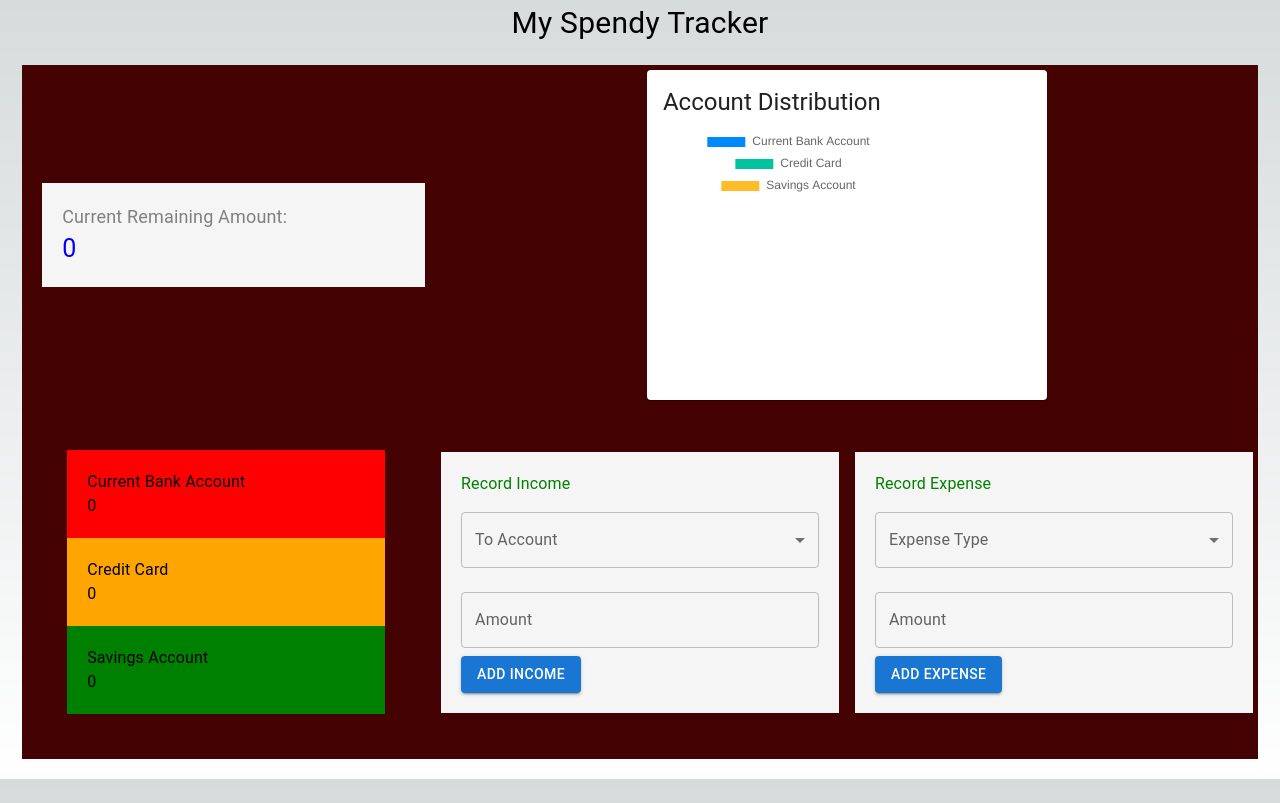
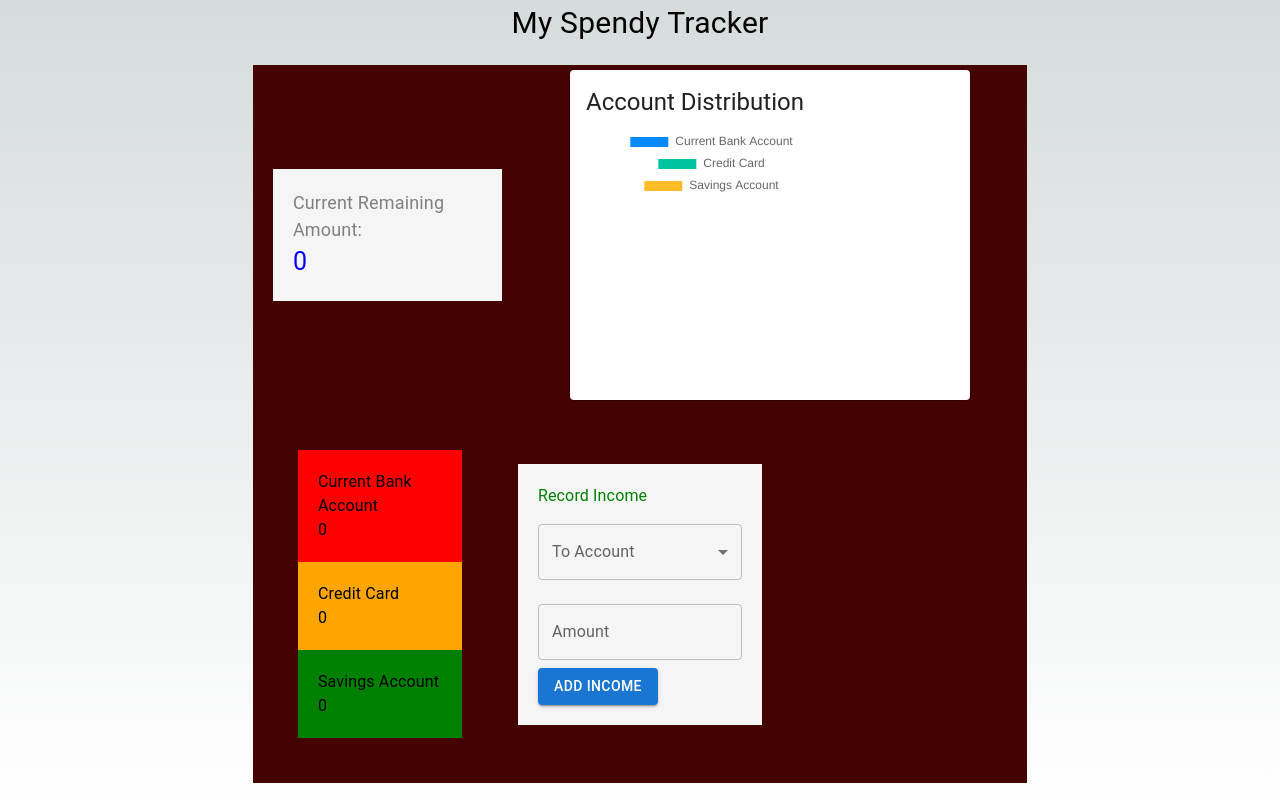
Before and after one commit to ro61zzy/personal_finance_tracker, a Next.js app: page / in a window 1280 px wide. Built offline with nearby package versions, Linux system fonts and the light colour scheme.

Commit message:
Fix: Pie and expense by adding categories

```diff
--- a/src/FinanceContext.js
+++ b/src/FinanceContext.js
@@ -1,4 +1,5 @@
 // FinanceContext.js
+
 import React, { createContext, useContext, useState, useEffect } from 'react';
 
 const FinanceContext = createContext();
@@ -10,6 +11,7 @@
       creditCard: 0,
       savingsAccount: 0,
     },
+    categories: ['Transport', 'Going Out', 'Food Shopping', 'Self Care', 'Others', 'Insurance'],
     transactions: []
   });
 
@@ -24,6 +26,7 @@
           creditCard: 0,
           savingsAccount: 0,
         },
+        categories: ['Transport', 'Going Out', 'Food Shopping', 'Self Care', 'Others', 'Insurance'],
         transactions: []
       };
       setData(initialData);
@@ -33,18 +36,26 @@
 
   useEffect(() => {
     localStorage.setItem('financeData', JSON.stringify(data));
+    console.log('Data updated in FinanceContext:', data);
   }, [data]);
 
-  const addTransaction = (type, account, amount) => {
+  const addTransaction = (type, account, amount, category = '') => {
     const updatedAccounts = { ...data.accounts };
     if (type === 'income') {
       updatedAccounts[account] += amount;
     } else if (type === 'expense') {
       updatedAccounts[account] -= amount;
     }
-    const newTransaction = { type, account, amount };
+    const newTransaction = { type, account, amount, category };
     setData({
       accounts: updatedAccounts,
+      categories: data.categories,
+      transactions: [...data.transactions, newTransaction]
+    });
+    console.log('Transaction added:', newTransaction);
+    console.log('Data after transaction:', {
+      accounts: updatedAccounts,
+      categories: data.categories,
       transactions: [...data.transactions, newTransaction]
     });
   };
--- a/src/components/Expense.jsx
+++ b/src/components/Expense.jsx
@@ -1,36 +1,51 @@
-import React, { useState } from 'react';
+import React, { useState, useEffect } from 'react';
 import { Box, Typography, TextField, MenuItem, Button } from '@mui/material';
-import useFinance from '../useFinance';
+import { useFinance } from '../FinanceContext';
 
-const Expense = () => {
+const ExpenseForm = () => {
   const { data, addTransaction } = useFinance();
-    const [type, setType] = useState('');
   const [account, setAccount] = useState('');
   const [amount, setAmount] = useState('');
+  const [category, setCategory] = useState('');
+
+  // Ensure data.categories is defined before rendering
+  useEffect(() => {
+    if (!data.categories) {
+      // Fetch categories or set default categories if necessary
+    }
+  }, [data.categories]);
 
   const handleSubmit = () => {
-        addTransaction('expense', account, parseFloat(amount));
+    addTransaction('expense', account, parseFloat(amount), category);
     setAccount('');
     setAmount('');
+    setCategory('');
   };
+
+  // Render form only if data.categories is defined
+  if (!data.categories) {
+    return null; // or loading indicator
+  }
 
   return (
     <Box sx={{ backgroundColor: "#f5f5f5", p: "20px" }}>
-            <Typography sx={{ color: "green" }}>Record Expense</Typography>
+      <Typography sx={{ color: "red" }}>Record Expense</Typography>
       <TextField
   select
-                label="Expense Type"
+  label="From Account"
   value={account}
   onChange={(e) => setAccount(e.target.value)}
   fullWidth
   margin="normal"
+  SelectProps={{ displayEmpty: true }}
 >
-                {Object.keys(data.accounts).map(acc => (
+  {Object.keys(data.accounts).map((acc) => (
     <MenuItem key={acc} value={acc}>
       {acc}
     </MenuItem>
   ))}
 </TextField>
+
       <TextField
         label="Amount"
         value={amount}
@@ -38,6 +53,20 @@
         fullWidth
         margin="normal"
       />
+      <TextField
+        select
+        label="Expense Category"
+        value={category}
+        onChange={(e) => setCategory(e.target.value)}
+        fullWidth
+        margin="normal"
+      >
+        {data.categories.map((cat) => (
+          <MenuItem key={cat} value={cat}>
+            {cat}
+          </MenuItem>
+        ))}
+      </TextField>
       <Button onClick={handleSubmit} variant="contained" color="primary">
         Add Expense
       </Button>
@@ -45,4 +74,4 @@
   );
 };
 
-export default Expense;
+export default ExpenseForm;
```
Lines whose indentation alone changed are shown as unchanged.
